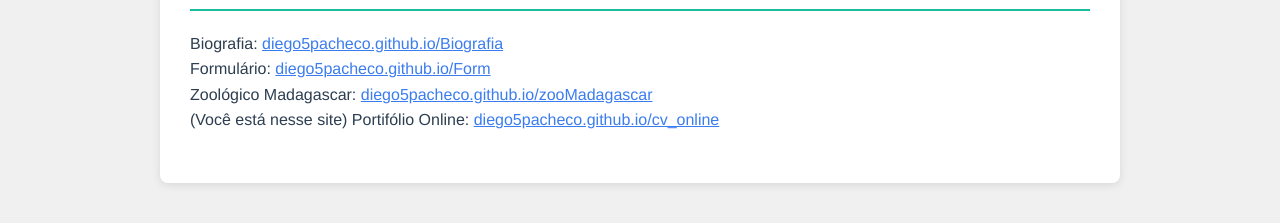
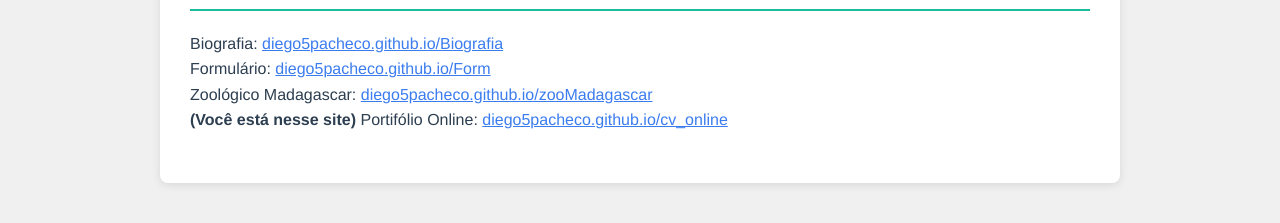
Before and after one commit to Diego5Pacheco/cv_online, a plain HTML site: page pages/portifolio.html in a window 1280 px wide. Shown: the part 251-474 px from the top of the page. Drawn offline with Linux system fonts and the light colour scheme.

Commit message:
Update portifolio.html

```diff
--- a/pages/portifolio.html
+++ b/pages/portifolio.html
@@ -31,7 +31,7 @@
             <a href="https://diego5pacheco.github.io/Form/">diego5pacheco.github.io/Form</a><br>
             Zoológico Madagascar:
             <a href="https://diego5pacheco.github.io/zooMadagascar/">diego5pacheco.github.io/zooMadagascar</a><br>
-            (Você está nesse site) Portifólio Online:
+            <b>(Você está nesse site)</b> Portifólio Online:
             <a href="https://diego5pacheco.github.io/cv_online/">diego5pacheco.github.io/cv_online</a><br>
         </p>
     </section>
```
